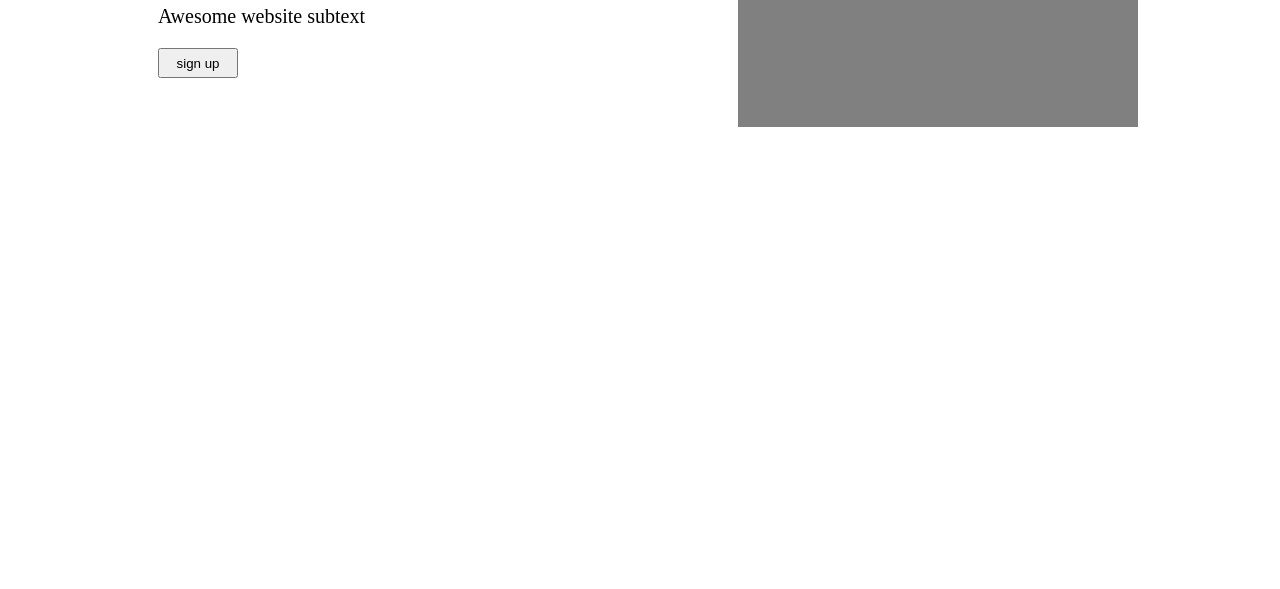
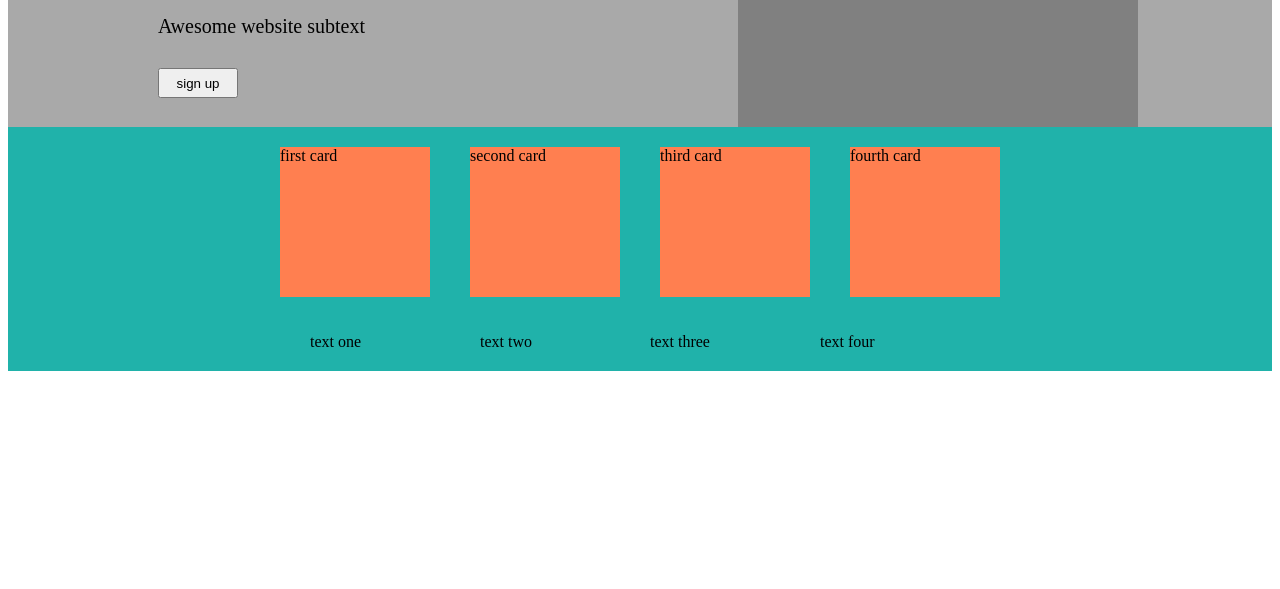
Before and after one commit to Brad-Chapin/website_mockup, a plain HTML site: page index.html in a window 1280 px wide. Shown: the part 211-800 px from the top of the page. Drawn offline with Linux system fonts and the light colour scheme.

Commit message:
Buiilt middle section with cards and subtext. Continue to debug spacing issues.

```diff
--- a/index.html
+++ b/index.html
@@ -10,8 +10,8 @@
     <div class="top-block">
         <div class="header">
         <div class="logo">placeholder text</div>
-        <div class="links>">
-            <ul>
+        <div class="links-wrapper>">
+            <ul class="links">
                 <li><a href="#">link-one</a></li>
                 <li><a href="#">link-two</a></li>
                 <li><a href="#">link-three</a></li>
@@ -29,5 +29,23 @@
         </div>
         </div>
     </div>
+    <div class="middle-block">
+        <div class="cards-wrapper">
+            <ul class="cards">
+                <li class="card">first card</li>
+                <li class="card">second card</li>
+                <li class="card">third card</li>
+                <li class="card">fourth card</li>
+            </ul>
+        </div>
+        <div class="text-wrapper">
+            <ul class="text">
+                <li>text one</li>
+                <li>text two</li>
+                <li>text three</li>
+                <li>text four</li>
+            </ul>
+        </div>
+    </div>
 </body>
 </html>
--- a/style.css
+++ b/style.css
@@ -6,6 +6,7 @@ body {
 .top-block {
     display: flex;
     flex-direction: column;
+    background-color: darkgray;
 }
 
 .header {
@@ -27,18 +28,17 @@ body {
     align-items: center;
 }
 
-.links {
+.links-wrapper {
     align-items: center;
     justify-content: flex-end;
     flex:1;
 }
 
-ul {
+.links {
     margin-right: 150px;
     display: flex;
     align-items: center;
     gap:40px;
-    list-style-type: none;
     justify-content: flex-end;
     width:auto;
 }
@@ -46,6 +46,12 @@ ul {
 a {
     text-decoration: none;
 }
+
+ul {
+    list-style-type: none;
+}
+
+
 
 .hero {
     display: flex;
@@ -59,18 +65,17 @@ a {
 
 .left-top {
     font-size: 50px;
-    margin-bottom: 20px;
+    margin-bottom: 30px;
 
 }
 
 .left-bottom {
-    margin-bottom: 20px;
+    margin-bottom: 30px;
     font-size: 20px;
 }
 
 .hero-image {
     margin-right: 150px;
-    justify-content: flex-end;
     height:200px;
     width:400px;
     background-color: gray;
@@ -80,3 +85,43 @@ button {
     width:80px;
     height:30px;
 }
+
+.middle-block {
+    display: flex;
+    flex-direction: column;
+    flex-wrap: wrap;
+    background-color: lightseagreen;
+    justify-content: center;
+}
+
+.cards {
+    flex-direction: row;
+    display: flex;
+    justify-content: center;
+    align-items: center;
+    padding:0;
+    margin-top:20px;
+    gap: 40px;
+}
+
+.card {
+    height:150px;
+    width:150px;
+    background-color:coral;
+    gap:20px;
+}
+
+.text {
+    display: flex;
+    flex-direction: row;
+    justify-content:center;
+    padding:0;
+    margin-top:20px;
+    margin-bottom: 20px;
+    gap:20px;
+}
+
+.text li {
+    flex:0 0 150px;
+    text-align: left;
+}
```
